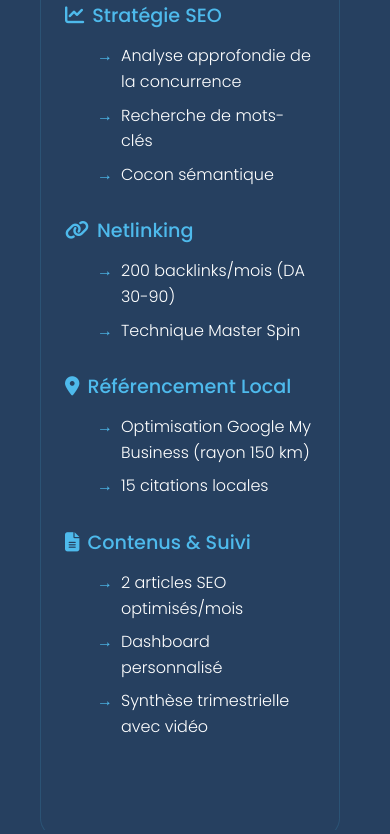
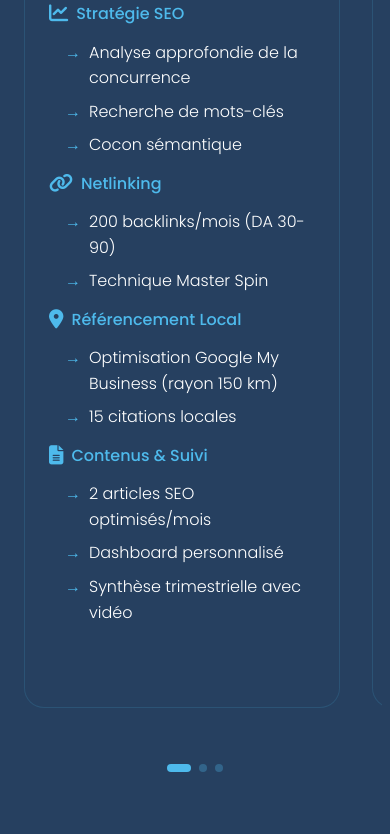
Before and after one commit to VBWEBcorp/services-SEO-VBWEB, a plain HTML site: page index.html in a window 390 px wide. Shown: the part 498-1332 px from the top of the page. Drawn offline with nearby package versions, Linux system fonts and the light colour scheme.

Commit message:
Optimisation majeure de la navigation mobile : défilement vertical et horizontal plus fluide

```diff
--- a/css/styles.css
+++ b/css/styles.css
@@ -4,6 +4,9 @@ body {
     font-family: 'Poppins', sans-serif;
     line-height: 1.6;
     font-weight: 300;
+    -webkit-overflow-scrolling: touch;
+    scroll-behavior: smooth;
+    overscroll-behavior: none;
 }
 
 .container {
@@ -254,6 +257,8 @@ header .lead {
 
     .container {
         padding: 1rem;
+        overflow-x: hidden;
+        max-width: 100%;
     }
 
     h1 {
@@ -276,7 +281,6 @@ header .lead {
         gap: 0.5rem;
         margin: 0;
         padding: 1rem 0.5rem;
-        touch-action: pan-x pan-y;
     }
 
     .row::-webkit-scrollbar {
@@ -382,36 +386,21 @@ header .lead {
     /* Style des features pour mobile */
     .feature-section {
         margin-bottom: 1.5rem;
-        overflow-y: auto;
-        -webkit-overflow-scrolling: touch;
     }
 
-    .card {
-        min-height: auto;
-        max-height: none;
-        overflow-y: auto;
-        touch-action: pan-y;
-        -webkit-overflow-scrolling: touch;
+    .feature-section h4 {
+        font-size: 1rem;
+        font-family: 'Poppins', sans-serif;
+        font-weight: 500;
     }
 
-    .card-body {
-        padding: 1.5rem;
-        overflow-y: auto;
-        -webkit-overflow-scrolling: touch;
-        height: auto;
-        min-height: 100%;
+    .feature-section ul {
+        padding-left: 1rem;
     }
 
-    /* Permettre le scroll vertical tout en gardant le snap horizontal */
-    .col-md-3, .col-md-4, .col-md-6 {
-        min-width: 85vw;
-        padding: 0 0.5rem;
-        scroll-snap-align: center;
-        scroll-snap-stop: always;
-        flex: 0 0 85vw;
-        height: auto;
-        max-height: none;
-        overflow-y: auto;
+    /* Section incluse plus compacte */
+    .included-section .card {
+        margin: 1rem 0;
     }
 
     .included-features li {
@@ -427,6 +416,81 @@ header .lead {
         margin: 1rem 0;
         text-align: center;
         font-family: 'Poppins', sans-serif;
+    }
+}
+
+/* Optimisation du scroll sur mobile */
+@media (max-width: 768px) {
+    /* Container principal */
+    .container {
+        padding: 1rem;
+        overflow-x: hidden;
+        max-width: 100%;
+    }
+
+    /* Optimisation du scroll horizontal des cartes */
+    .row {
+        flex-wrap: nowrap;
+        overflow-x: auto;
+        scroll-snap-type: x mandatory;
+        -webkit-overflow-scrolling: touch;
+        scrollbar-width: none;
+        -ms-overflow-style: none;
+        scroll-behavior: smooth;
+        gap: 1rem;
+        padding: 1rem 0.5rem;
+        margin: 0 -0.5rem;
+        position: relative;
+        touch-action: pan-x pan-y;
+    }
+
+    .row::-webkit-scrollbar {
+        display: none;
+    }
+
+    /* Cartes */
+    .col-md-3, .col-md-4, .col-md-6 {
+        min-width: 85vw;
+        padding: 0;
+        scroll-snap-align: center;
+        scroll-snap-stop: always;
+        flex: 0 0 85vw;
+    }
+
+    .card {
+        margin: 0.5rem;
+        touch-action: manipulation;
+        user-select: none;
+        -webkit-user-select: none;
+    }
+
+    /* Espacement vertical optimisé */
+    section {
+        padding: 2rem 0;
+        margin: 0;
+    }
+
+    /* Amélioration de la performance de défilement */
+    * {
+        -webkit-tap-highlight-color: transparent;
+    }
+
+    .feature-section {
+        margin: 1rem 0;
+    }
+}
+
+/* Optimisation générale des animations */
+@media (prefers-reduced-motion: no-preference) {
+    .card {
+        transition: transform 0.2s ease-out, border-color 0.2s ease-out;
+    }
+}
+
+@media (prefers-reduced-motion: reduce) {
+    * {
+        transition: none !important;
+        animation: none !important;
     }
 }
 
--- a/index.html
+++ b/index.html
@@ -264,85 +264,72 @@
     <script src="https://cdn.jsdelivr.net/npm/bootstrap@5.3.2/dist/js/bootstrap.bundle.min.js"></script>
     <script>
         document.addEventListener('DOMContentLoaded', function() {
+            if ('ontouchstart' in window) {
+                document.documentElement.style.setProperty('--vh', `${window.innerHeight * 0.01}px`);
+                window.addEventListener('resize', () => {
+                    document.documentElement.style.setProperty('--vh', `${window.innerHeight * 0.01}px`);
+                });
+            }
+
             const rows = document.querySelectorAll('.row');
 
-            rows.forEach((row, rowIndex) => {
+            rows.forEach(row => {
                 const cards = row.querySelectorAll('.card');
-                const dots = row.nextElementSibling?.classList.contains('scroll-indicator')
-                    ? row.nextElementSibling.querySelectorAll('.scroll-dot')
-                    : null;
+                let startX, startY, startTime;
+                let initialScroll;
+                let isScrolling = false;
 
-                if (window.innerWidth <= 768) {
-                    let isDown = false;
-                    let startX;
-                    let scrollLeft;
-                    let startY;
-                    let scrollTop;
-                    let initialTouchX;
-                    let initialTouchY;
+                function handleStart(e) {
+                    startX = e.type === 'touchstart' ? e.touches[0].clientX : e.clientX;
+                    startY = e.type === 'touchstart' ? e.touches[0].clientY : e.clientY;
+                    startTime = Date.now();
+                    initialScroll = row.scrollLeft;
+                    isScrolling = true;
+                }
 
-                    row.addEventListener('touchstart', (e) => {
-                        isDown = true;
-                        initialTouchX = e.touches[0].clientX;
-                        initialTouchY = e.touches[0].clientY;
-                        startX = e.touches[0].pageX - row.offsetLeft;
-                        scrollLeft = row.scrollLeft;
+                function handleMove(e) {
+                    if (!isScrolling) return;
+
+                    const x = e.type === 'touchmove' ? e.touches[0].clientX : e.clientX;
+                    const y = e.type === 'touchmove' ? e.touches[0].clientY : e.clientY;
+                    const deltaX = startX - x;
+                    const deltaY = startY - y;
+
+                    // Si le défilement est plus horizontal que vertical
+                    if (Math.abs(deltaX) > Math.abs(deltaY)) {
+                        e.preventDefault();
+                        row.scrollLeft = initialScroll + deltaX;
+                    }
+                }
+
+                function handleEnd(e) {
+                    if (!isScrolling) return;
+                    isScrolling = false;
+
+                    const endTime = Date.now();
+                    const timeElapsed = endTime - startTime;
+                    const cardWidth = cards[0].offsetWidth;
+
+                    // Calcul de la position finale avec effet d'inertie
+                    const velocity = Math.abs(row.scrollLeft - initialScroll) / timeElapsed;
+                    const targetPosition = Math.round(row.scrollLeft / cardWidth) * cardWidth;
+
+                    row.scrollTo({
+                        left: targetPosition,
+                        behavior: velocity < 0.5 ? 'smooth' : 'auto'
                     });
+                }
 
-                    row.addEventListener('touchend', () => {
-                        isDown = false;
-                        const cardWidth = row.querySelector('.card').offsetWidth;
-                        const scrollPosition = row.scrollLeft;
-                        const targetPosition = Math.round(scrollPosition / cardWidth) * cardWidth;
+                // Gestion tactile
+                row.addEventListener('touchstart', handleStart, { passive: false });
+                row.addEventListener('touchmove', handleMove, { passive: false });
+                row.addEventListener('touchend', handleEnd);
 
-                        row.scrollTo({
-                            left: targetPosition,
-                            behavior: 'smooth'
-                        });
-                    });
-
-                    row.addEventListener('touchmove', (e) => {
-                        if (!isDown) return;
-
-                        const currentX = e.touches[0].clientX;
-                        const currentY = e.touches[0].clientY;
-                        const deltaX = initialTouchX - currentX;
-                        const deltaY = initialTouchY - currentY;
-
-                        // Si le mouvement est plus vertical qu'horizontal
-                        if (Math.abs(deltaY) > Math.abs(deltaX)) {
-                            e.stopPropagation(); // Permettre le scroll vertical
-                            return;
-                        }
-
-                        e.preventDefault(); // Sinon, gérer le scroll horizontal
-                        const x = e.touches[0].pageX - row.offsetLeft;
-                        const walk = (x - startX) * 1.5;
-                        row.scrollLeft = scrollLeft - walk;
-                    });
-
-                    // Observer pour les cartes
-                    const observer = new IntersectionObserver((entries) => {
-                        entries.forEach(entry => {
-                            if (entry.isIntersecting) {
-                                cards.forEach(c => c.classList.remove('active'));
-                                entry.target.classList.add('active');
-
-                                if (dots) {
-                                    const index = Array.from(cards).indexOf(entry.target);
-                                    dots.forEach((dot, i) => {
-                                        dot.classList.toggle('active', i === index);
-                                    });
-                                }
-                            }
-                        });
-                    }, {
-                        threshold: 0.7,
-                        root: null
-                    });
-
-                    cards.forEach(card => observer.observe(card));
-                }
+                // Gestion souris
+                row.addEventListener('mousedown', handleStart);
+                row.addEventListener('mousemove', handleMove);
+                row.addEventListener('mouseup', handleEnd);
+                row.addEventListener('mouseleave', handleEnd);
             });
         });
     </script>
```
